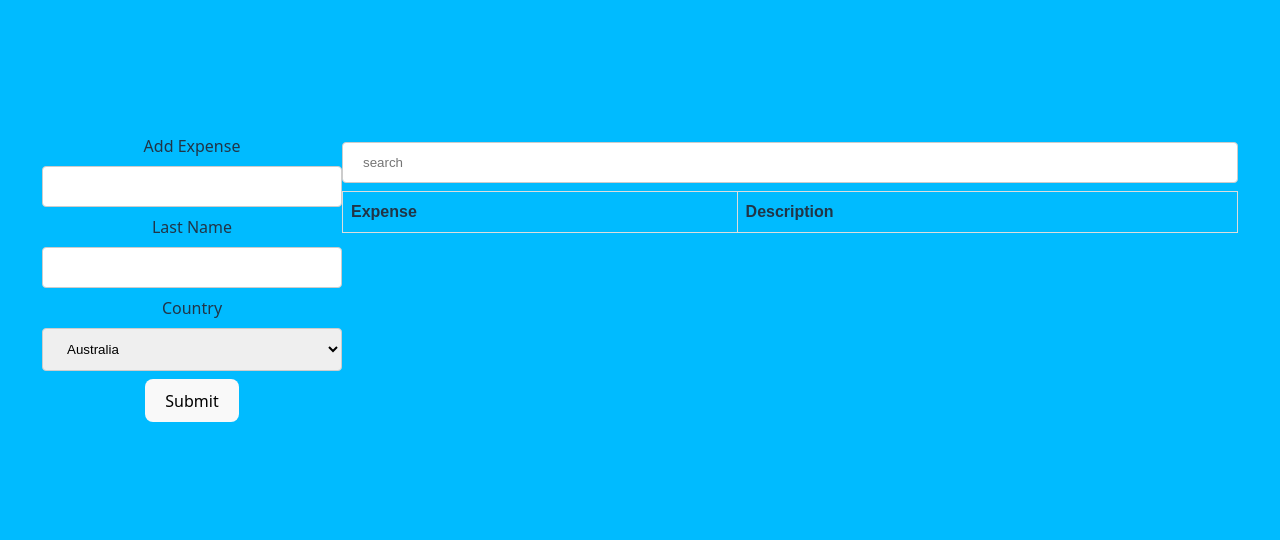
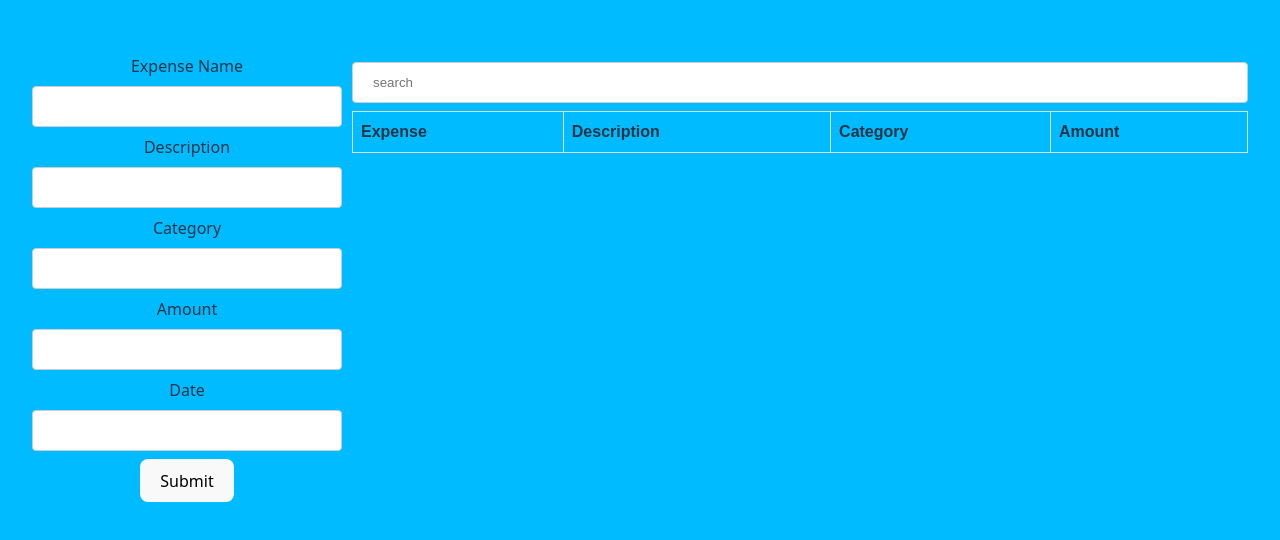
Before and after one commit to mercycheps/expense-tracker, a React (Vite) app: page / in a window 1280 px wide. Shown: the part 122-662 px from the top of the page. Built offline with nearby package versions, Linux system fonts and the light colour scheme.

Commit message:
added map

```diff
--- a/src/AddExpense.jsx
+++ b/src/AddExpense.jsx
@@ -1,44 +1,64 @@
 import React, { useState } from "react";
 
-export default function AddExpense({saveExpense}) {
+export default function AddExpense({ saveExpense }) {
+  const [name, setName] = useState("");
+  const [description, setDescription] = useState("");
+  const [category, setCategory] = useState("");
+  const [amount, setAmount] = useState("");
+  const [date, setDate] = useState("");
 
-  const [name, setName] = useState('')
-  const [description, setDescription] = useState('')
-  const [category, setCategory] = useState('')
-  const [amount, setAmount] = useState('')
-  const [date, setDate] = useState('')
-
-  function createNewExpense(){
-
+  function createNewExpense() {
     saveExpense({
       name,
       description,
-      category, amount, date
-    })
+      category,
+      amount,
+      date,
+    });
+
+    setAmount('')
+    setCategory('')
+    setDescription('')
+    setName('')
+    setDate('')
   }
 
   return (
-    <div style={{maxWidth: "300px"}}>
-      <label>Add Expense</label>
+    <div style={{ minWidth: "20vw" }}>
+      <label>Expense Name</label>
       <input
         type="text"
         value={name}
         onChange={(e) => setName(e.target.value)}
       />
 
-      <label >Last Name</label>
+      <label>Description </label>
       <input
         type="text"
         value={description}
         onChange={(e) => setDescription(e.target.value)}
       />
 
-      <label>Country</label>
-      <select name="country">
-        <option value="australia">Australia</option>
-        <option value="canada">Canada</option>
-        <option value="usa">USA</option>
-      </select>
+      <label>Category </label>
+      <input
+        type="text"
+        value={category}
+        onChange={(e) => setCategory(e.target.value)}
+      />
+
+      <label>Amount</label>
+      <input
+        type="text"
+        value={amount}
+        onChange={(e) => setAmount(e.target.value)}
+      />
+
+      <label> Date </label>
+      <input
+        type="text"
+        value={date}
+        onChange={(e) => setDate(e.target.value)}
+      />
 
       <button onClick={createNewExpense}> Submit </button>
     </div>
--- a/src/App.jsx
+++ b/src/App.jsx
@@ -19,7 +19,7 @@ function App() {
       <div>
         <AddExpense saveExpense={saveExpense} />
       </div>
-      <div>
+      <div style={{marginLeft: "10px"}}>
         <SearchBar />
         <Table expenses={expenses} />
       </div>
--- a/src/components/Table.jsx
+++ b/src/components/Table.jsx
@@ -1,28 +1,29 @@
 import React from "react";
 
-export default function Table({expenses}) {
+export default function Table({ expenses }) {
   return (
     <table style={{ width: "70vw" }}>
       <thead>
         <tr>
           <th>Expense</th>
           <th>Description</th>
+          <th>Category</th>
+          <th>Amount</th>
         </tr>
       </thead>
 
       <tbody>
-        {
-          expenses.map((expense)=>{
-            return(
-              <tr>
-              <td>Alfreds Futterkiste</td>
-              <td>Maria Anders</td>
+        {/* Map through list of expenses and create a row in tablw */}
+        {expenses.map((expense, i) => {
+          return (
+            <tr key={i}>
+              <td>{expense.name}</td>
+              <td>{expense.description}</td>
+              <td>{expense.category}</td>
+              <td>{expense.amount}</td>
             </tr>
-            )
-          })
-        }
-
-
+          );
+        })}
       </tbody>
     </table>
   );
```
